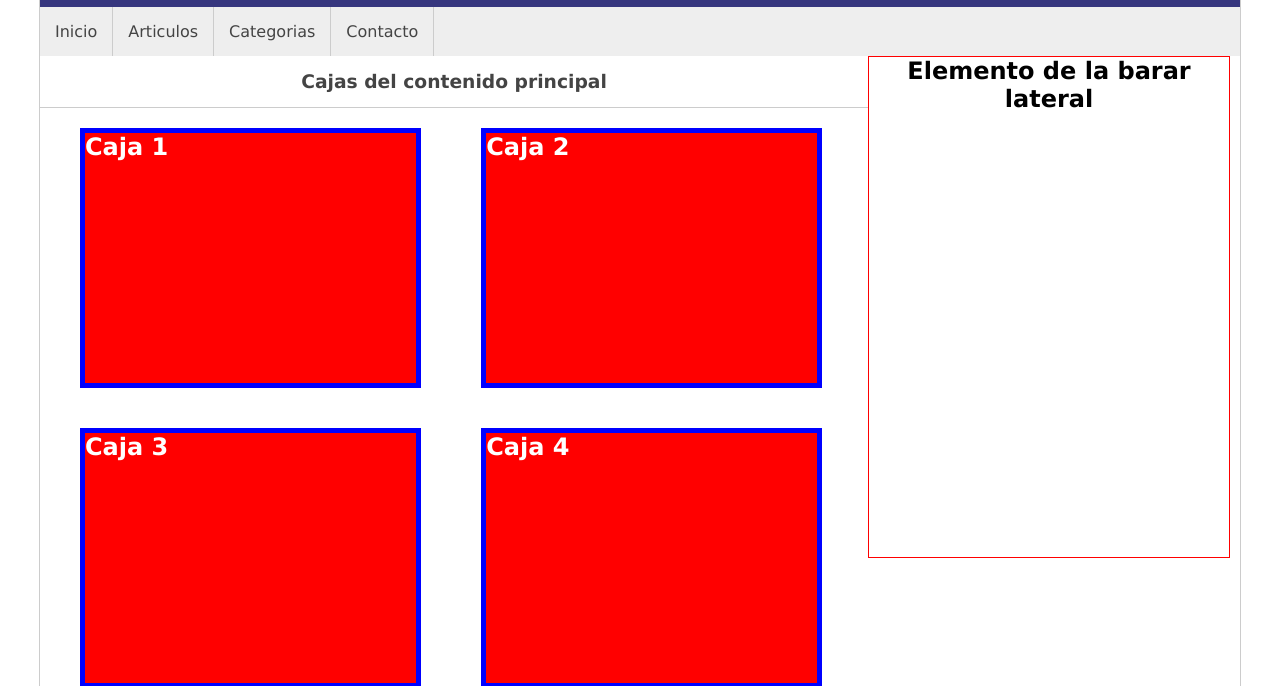
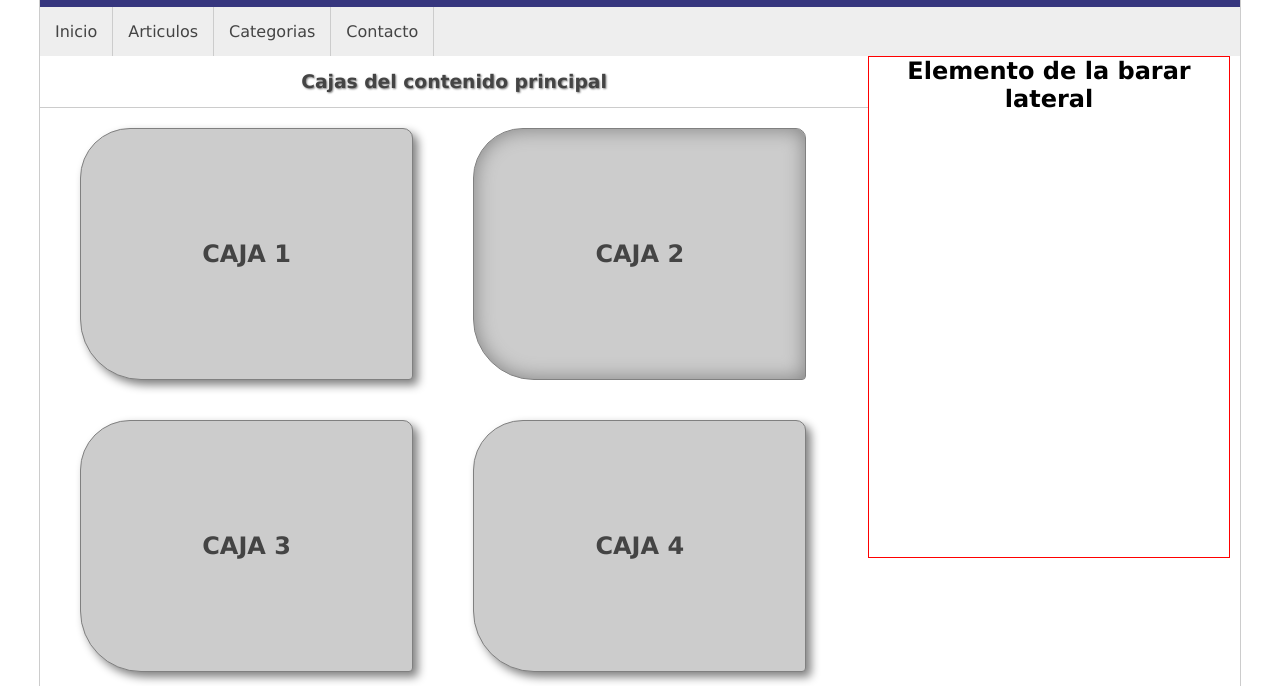
Before and after one commit to Francis-Ferri-personal/Master-en-CSS-Responsive-SASS-Flexbox-Grid-y-Bootstrap, a plain HTML site: page 05-ejercicio/index.html in a window 1280 px wide. Shown: the part 114-800 px from the top of the page. Drawn offline with Linux system fonts and the light colour scheme.

Commit message:
Sombras y efectos

```diff
--- a/05-ejercicio/index.html
+++ b/05-ejercicio/index.html
@@ -26,7 +26,7 @@
             <div class="caja">
                 <h2>Caja 1</h2>
             </div>
-            <div class="caja">
+            <div class="caja sombra-interior">
                 <h2>Caja 2</h2>
             </div>
             <div class="caja">
--- a/05-ejercicio/styles.css
+++ b/05-ejercicio/styles.css
@@ -82,17 +82,28 @@ Ejercicio ompkleto HTML y CSS
     border-bottom: 1px solid #ccc;
     padding: 15px;
     color: #444;
+    /* Eje-x eje-y difuminado color-sombra */
+    text-shadow: 1px 1px 2px gray;
 }
 
 #contenido .caja{
     width: 40%;
     height: 250px;
-    background-color: red;
-    border: 5px solid blue;
+    background-color: #ccc;
+    border: 1px solid gray;
     color: white;
     float: left;
     margin: 20px;
     margin-left: 40px;
+    text-align: center;
+    line-height: 250px;
+    color: #444;
+    text-transform: uppercase;
+    /* Eje-x eje-y difuminado color-sombra */
+    box-shadow: 5px 5px 10px gray;
+    /* border-radius: 50px; */
+    /* border-radius: 999px; Para hacer un circulo cuando la caja es cuadrada*/
+    border-radius: 50px 10px 4px 61px;
 }
 
 footer{
@@ -104,3 +115,8 @@ footer{
     color: #444;
     border-top: 1px solid #ccc;
 }
+
+.sombra-interior{
+    /* Eje-x eje-y difuminado color-sombra */
+    box-shadow: 0px 0px 20px gray inset !important;
+}
```
